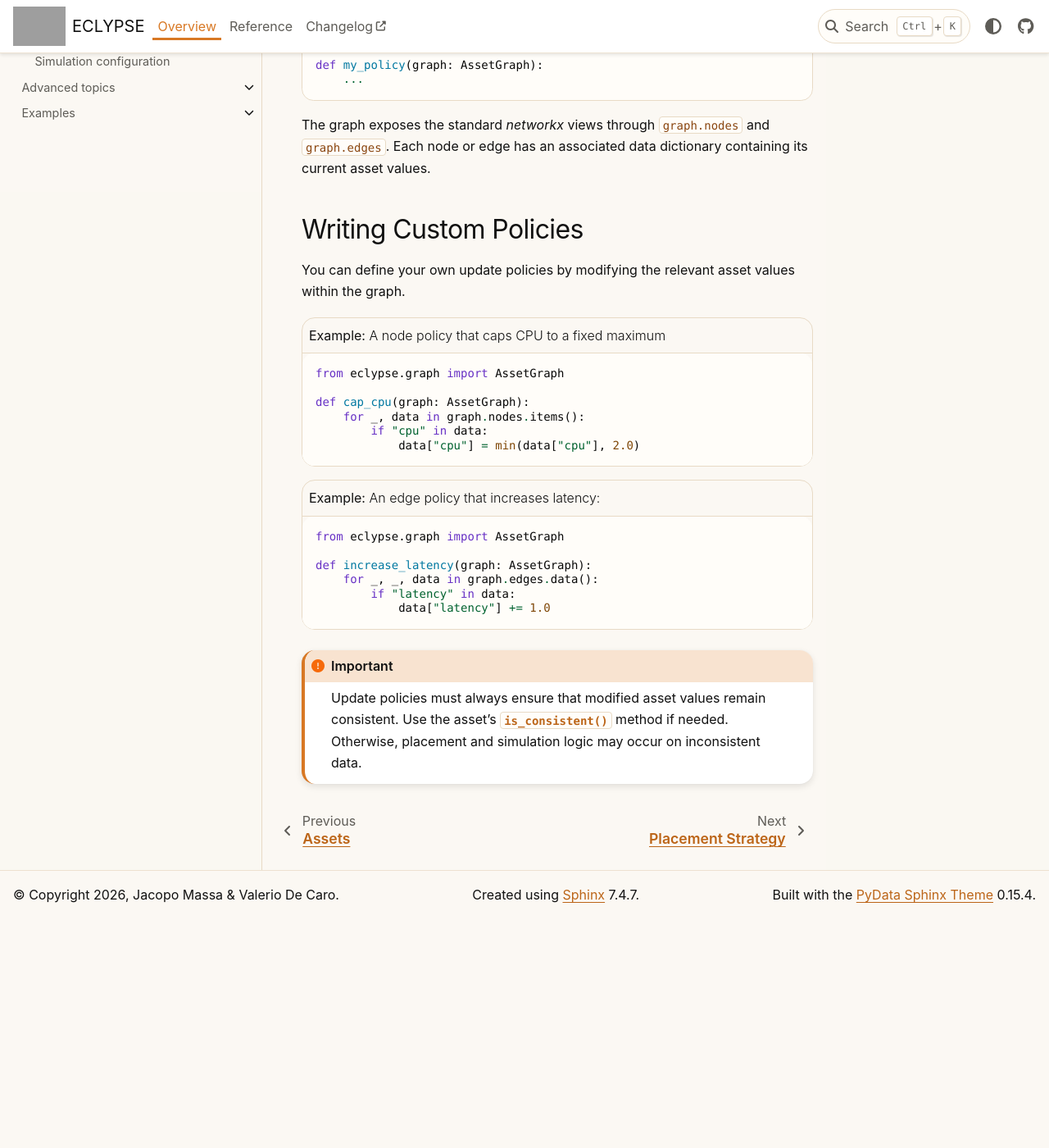
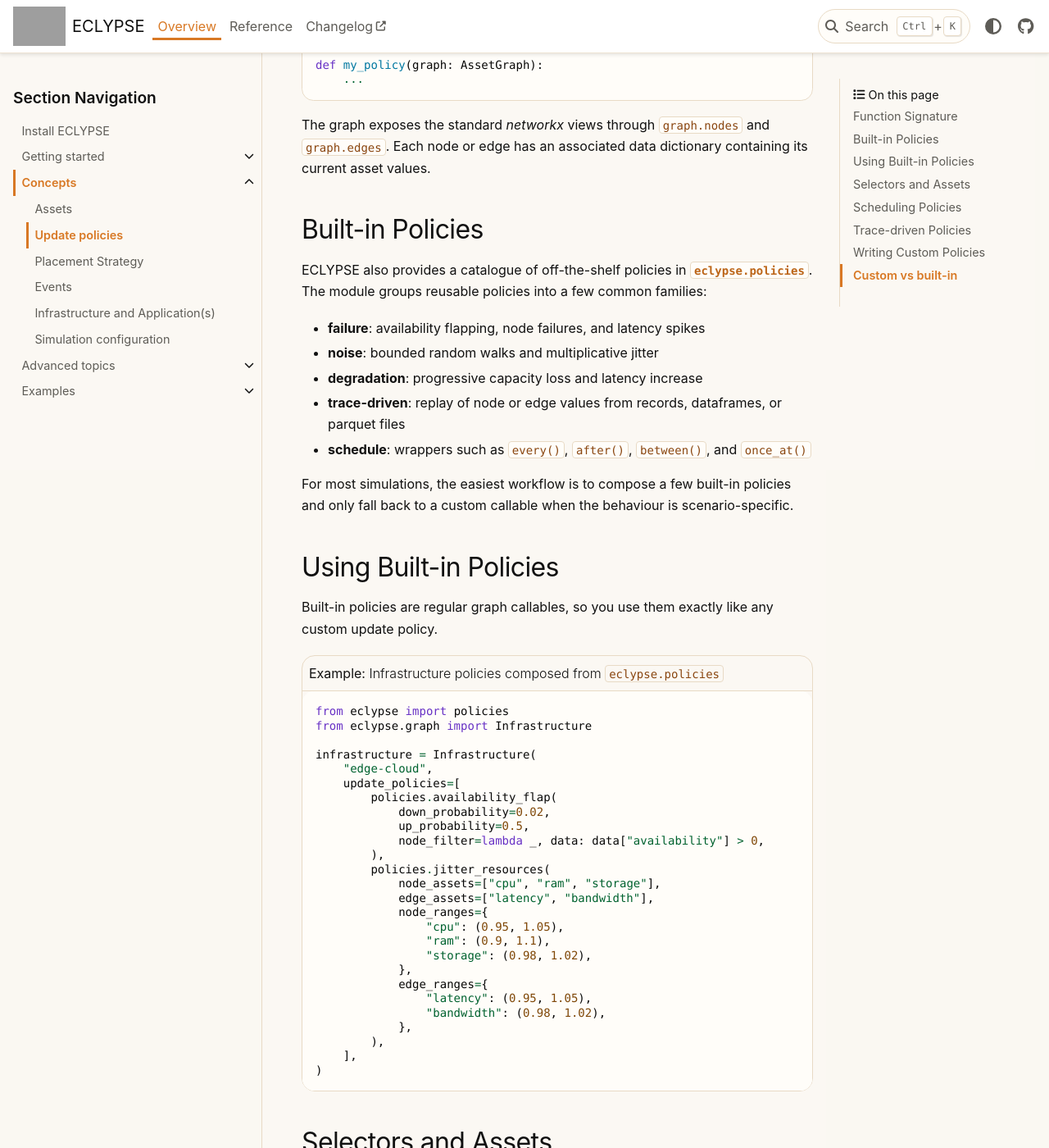
Before and after one commit to eclypse-org/eclypse, a Sphinx documentation site: the page built from docs/source/overview/concepts/update-policy.rst, in a window 1280 px wide and 1400 px high, scrolled down 466 px. Shown: the whole window at 82% size. Built offline with Sphinx 7.4.7 and the PyData theme 0.15.4, drawn with Linux system fonts in a browser that asks for light colours; before the commit the page ends 1586 px from its top, so only the background shows below that; some of the changed text lies outside the part shown; grey boxes are pictures that could not be loaded.

Commit message:
docs: Document built-in policy usage

```diff
--- a/docs/source/api/index.rst
+++ b/docs/source/api/index.rst
@@ -10,6 +10,7 @@
     builders
     graph
     placement
+    policies
     remote
     report
     simulation
--- a/docs/source/overview/concepts/update-policy.rst
+++ b/docs/source/overview/concepts/update-policy.rst
@@ -22,6 +22,120 @@
 The graph exposes the standard `networkx` views through ``graph.nodes`` and
 ``graph.edges``. Each node or edge has an associated data dictionary containing
 its current asset values.
+
+Built-in Policies
+-----------------
+
+ECLYPSE also provides a catalogue of off-the-shelf policies in
+:mod:`eclypse.policies`. The module groups reusable policies into a few common
+families:
+
+- **failure**: availability flapping, node failures, and latency spikes
+- **noise**: bounded random walks and multiplicative jitter
+- **degradation**: progressive capacity loss and latency increase
+- **trace-driven**: replay of node or edge values from records, dataframes, or parquet files
+- **schedule**: wrappers such as ``every()``, ``after()``, ``between()``, and ``once_at()``
+
+For most simulations, the easiest workflow is to compose a few built-in
+policies and only fall back to a custom callable when the behaviour is
+scenario-specific.
+
+Using Built-in Policies
+-----------------------
+
+Built-in policies are regular graph callables, so you use them exactly like any
+custom update policy.
+
+.. code-block:: python
+    :caption: **Example:** Infrastructure policies composed from ``eclypse.policies``
+
+    from eclypse import policies
+    from eclypse.graph import Infrastructure
+
+    infrastructure = Infrastructure(
+        "edge-cloud",
+        update_policies=[
+            policies.availability_flap(
+                down_probability=0.02,
+                up_probability=0.5,
+                node_filter=lambda _, data: data["availability"] > 0,
+            ),
+            policies.jitter_resources(
+                node_assets=["cpu", "ram", "storage"],
+                edge_assets=["latency", "bandwidth"],
+                node_ranges={
+                    "cpu": (0.95, 1.05),
+                    "ram": (0.9, 1.1),
+                    "storage": (0.98, 1.02),
+                },
+                edge_ranges={
+                    "latency": (0.95, 1.05),
+                    "bandwidth": (0.98, 1.02),
+                },
+            ),
+        ],
+    )
+
+Selectors and Assets
+--------------------
+
+Most built-in policies separate **what** to change from **where** to change it.
+
+- ``node_assets`` / ``edge_assets`` select which graph assets are updated
+- ``node_ids`` / ``edge_ids`` target specific nodes or links
+- ``node_filter`` / ``edge_filter`` let you target assets dynamically
+
+.. code-block:: python
+    :caption: **Example:** Apply noise only to edge nodes and WAN links
+
+    from eclypse import policies
+
+    policy = policies.jitter_resources(
+        node_assets=["cpu", "ram"],
+        edge_assets=["latency"],
+        node_filter=lambda node_id, data: data.get("tier") == "edge",
+        edge_filter=lambda source, target, data: data.get("kind") == "wan",
+    )
+
+Scheduling Policies
+-------------------
+
+Scheduling wrappers let you activate a policy only during part of the run.
+
+.. code-block:: python
+    :caption: **Example:** Start a degradation phase after step 100
+
+    from eclypse import policies
+
+    update_policy = policies.after(
+        100,
+        policies.degrade(
+            target_degradation=0.5,
+            epochs=200,
+            node_assets=["cpu", "ram", "storage"],
+            edge_assets=["bandwidth", "latency"],
+        ),
+    )
+
+Trace-driven Policies
+---------------------
+
+Trace-driven helpers are useful when you want the simulation to follow observed
+or synthetic measurements over time.
+
+.. code-block:: python
+    :caption: **Example:** Replay node load from a parquet trace
+
+    from eclypse import policies
+
+    replay_users = policies.from_parquet(
+        "examples/user_distribution/dataset.parquet",
+        target="nodes",
+        node_id_column="node_id",
+        time_column="time",
+        value_columns=["user_count"],
+        start_step=0,
+    )
 
 Writing Custom Policies
 -----------------------
@@ -49,6 +163,15 @@
             if "latency" in data:
                 data["latency"] += 1.0
 
+Custom vs built-in
+------------------
+
+Built-in policies are ideal for common patterns such as failures, jitter,
+degradation, and replay from traces. When an example or scenario couples
+multiple effects in a very specific way, keeping a custom callable is still the
+right choice. Several examples in the repository intentionally do that to
+preserve their original behaviour.
+
 .. important::
 
    Update policies must always ensure that modified asset values remain consistent.
```
Also changed, not shown: docs/source/overview/concepts/topology.rst (+20 -2 lines).
